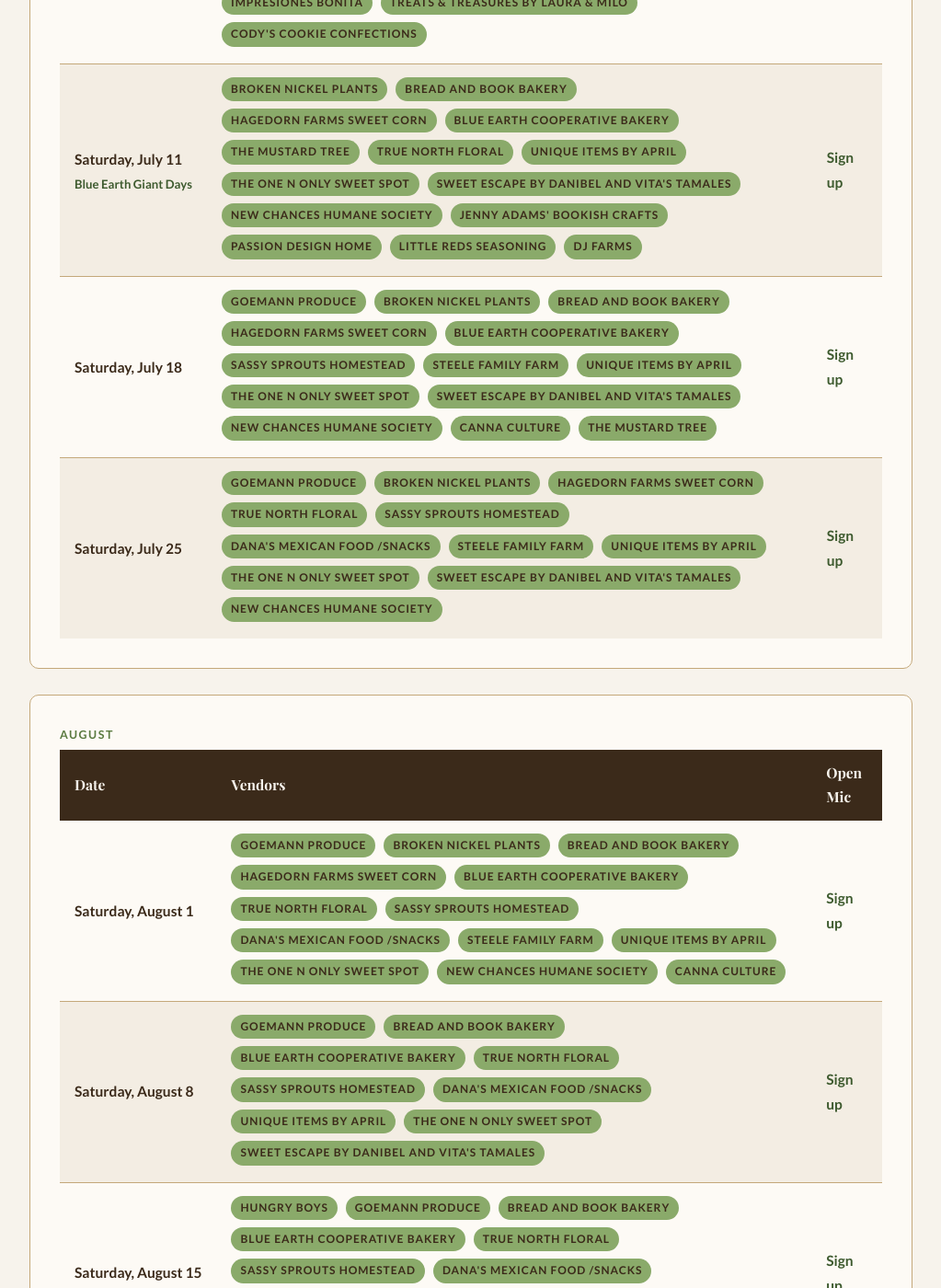
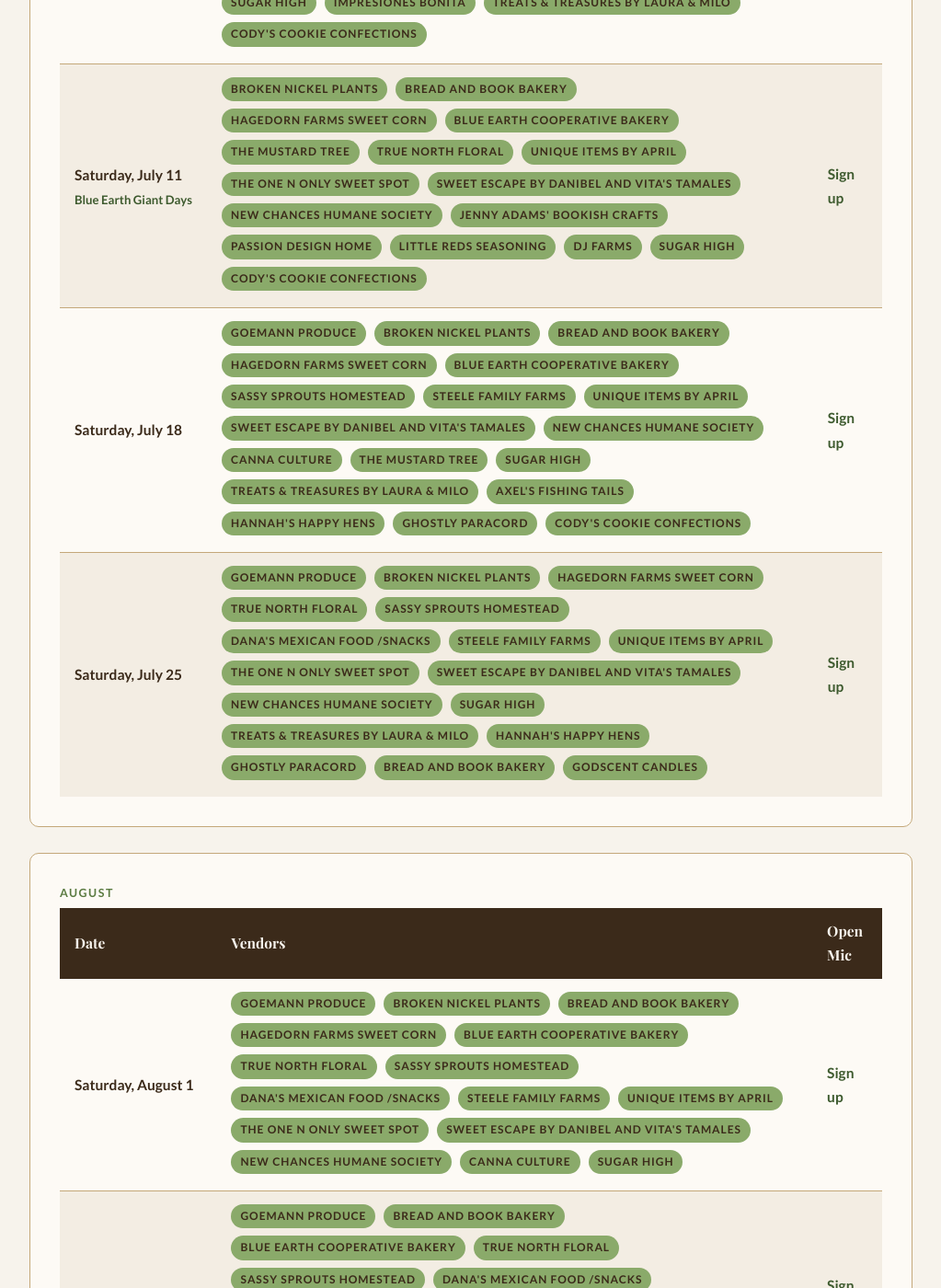
Before and after one commit to blueearthcommunitymarket/blueearthcommunitymarket.github.io, a Jekyll site: the page built from calendar/index.html, in a window 1280 px wide and 1400 px high, scrolled down 1833 px. Shown: the whole window at 92% size, without its empty margins (128-1151 px from the left). Built offline with Jekyll 4.4.1, drawn with Linux system fonts in a browser that asks for light colours; some web fonts are replaced; some of the changed text lies outside the part shown.

Commit message:
Update market calendar from June 23 signup export

```diff
--- a/calendar/index.html
+++ b/calendar/index.html
@@ -45,6 +45,7 @@
                         <span class="tag">T's Sweet Treats and More</span>
                         <span class="tag">Norske Hus Sweets by Joyce</span>
                         <span class="tag">Vons Household Goods</span>
+                        <span class="tag">Sugar High</span>
                         <span class="tag">Impresiones Bonita</span>
                         <span class="tag">The One N Only Sweet Spot</span>
                     </td>
@@ -56,7 +57,6 @@
                         <span class="tag">Blue Earth Cooperative Bakery</span>
                         <span class="tag">True North Floral</span>
                         <span class="tag">Little Ryno Stand</span>
-                        <span class="tag">Sassy Sprouts Homestead</span>
                         <span class="tag">Dana's Mexican Food /Snacks</span>
                         <span class="tag">Steele Family Farm</span>
                         <span class="tag">Unique Items by April</span>
@@ -68,6 +68,7 @@
                         <span class="tag">Creative Cakes By Val</span>
                         <span class="tag">Axel's Fishing Tails</span>
                         <span class="tag">Vons Household Goods</span>
+                        <span class="tag">Sugar High</span>
                         <span class="tag">Impresiones Bonita</span>
                     </td>
                     <td><a href="/open-mic/" class="openmic-link">Sign up</a></td>
@@ -80,13 +81,11 @@
                         <span class="tag">Blue Earth Cooperative Bakery</span>
                         <span class="tag">True North Floral</span>
                         <span class="tag">Little Ryno Stand</span>
-                        <span class="tag">Dana's Mexican Food /Snacks</span>
                         <span class="tag">The One N Only Sweet Spot</span>
                         <span class="tag">Sweet Escape by Danibel and Vita's Tamales</span>
                         <span class="tag">New Chances Humane Society</span>
                         <span class="tag">Jenny Adams' Bookish Crafts</span>
-                        <span class="tag">Vons Household Goods</span>
-                        <span class="tag">Grain &amp; Gather Co</span>
+                        <span class="tag">Sugar High</span>
                         <span class="tag">Impresiones Bonita</span>
                         <span class="tag">Cody's Cookie Confections</span>
                         <span class="tag">GodScent Candles</span>
@@ -94,6 +93,10 @@
                         <span class="tag">American Legion Riders 89</span>
                         <span class="tag">Farm Core Soap Co.</span>
                         <span class="tag">Canna Culture</span>
+                        <span class="tag">Grain &amp; Gather Co.</span>
+                        <span class="tag">Little Reds Seasoning</span>
+                        <span class="tag">DJ Farms</span>
+                        <span class="tag">Norske Hus Sweets</span>
                     </td>
                     <td><a href="/open-mic/" class="openmic-link">Sign up</a></td>
                 </tr>
@@ -120,10 +123,11 @@
                         <span class="tag">Hagedorn Farms Sweet Corn</span>
                         <span class="tag">Blue Earth Cooperative Bakery</span>
                         <span class="tag">True North Floral</span>
-                        <span class="tag">Steele Family Farm</span>
+                        <span class="tag">Steele Family Farms</span>
                         <span class="tag">The One N Only Sweet Spot</span>
                         <span class="tag">Sweet Escape by Danibel and Vita's Tamales</span>
                         <span class="tag">New Chances Humane Society</span>
+                        <span class="tag">Sugar High</span>
                         <span class="tag">Impresiones Bonita</span>
                         <span class="tag">Treats &amp; Treasures by Laura &amp; Milo</span>
                         <span class="tag">Cody's Cookie Confections</span>
@@ -147,6 +151,8 @@
                         <span class="tag">Passion Design Home</span>
                         <span class="tag">Little Reds Seasoning</span>
                         <span class="tag">DJ Farms</span>
+                        <span class="tag">Sugar High</span>
+                        <span class="tag">Cody's Cookie Confections</span>
                     </td>
                     <td><a href="/open-mic/" class="openmic-link">Sign up</a></td>
                 </tr>
@@ -159,13 +165,18 @@
                         <span class="tag">Hagedorn Farms Sweet Corn</span>
                         <span class="tag">Blue Earth Cooperative Bakery</span>
                         <span class="tag">Sassy Sprouts Homestead</span>
-                        <span class="tag">Steele Family Farm</span>
+                        <span class="tag">Steele Family Farms</span>
                         <span class="tag">Unique Items by April</span>
-                        <span class="tag">The One N Only Sweet Spot</span>
                         <span class="tag">Sweet Escape by Danibel and Vita's Tamales</span>
                         <span class="tag">New Chances Humane Society</span>
                         <span class="tag">Canna Culture</span>
                         <span class="tag">The Mustard Tree</span>
+                        <span class="tag">Sugar High</span>
+                        <span class="tag">Treats &amp; Treasures by Laura &amp; Milo</span>
+                        <span class="tag">Axel's Fishing Tails</span>
+                        <span class="tag">Hannah's Happy Hens</span>
+                        <span class="tag">Ghostly Paracord</span>
+                        <span class="tag">Cody's Cookie Confections</span>
                     </td>
                     <td><a href="/open-mic/" class="openmic-link">Sign up</a></td>
                 </tr>
@@ -178,11 +189,17 @@
                         <span class="tag">True North Floral</span>
                         <span class="tag">Sassy Sprouts Homestead</span>
                         <span class="tag">Dana's Mexican Food /Snacks</span>
-                        <span class="tag">Steele Family Farm</span>
+                        <span class="tag">Steele Family Farms</span>
                         <span class="tag">Unique Items by April</span>
                         <span class="tag">The One N Only Sweet Spot</span>
                         <span class="tag">Sweet Escape by Danibel and Vita's Tamales</span>
                         <span class="tag">New Chances Humane Society</span>
+                        <span class="tag">Sugar High</span>
+                        <span class="tag">Treats &amp; Treasures by Laura &amp; Milo</span>
+                        <span class="tag">Hannah's Happy Hens</span>
+                        <span class="tag">Ghostly Paracord</span>
+                        <span class="tag">Bread and Book Bakery</span>
+                        <span class="tag">GodScent Candles</span>
                     </td>
                     <td><a href="/open-mic/" class="openmic-link">Sign up</a></td>
                 </tr>
@@ -211,11 +228,13 @@
                         <span class="tag">True North Floral</span>
                         <span class="tag">Sassy Sprouts Homestead</span>
                         <span class="tag">Dana's Mexican Food /Snacks</span>
-                        <span class="tag">Steele Family Farm</span>
+                        <span class="tag">Steele Family Farms</span>
                         <span class="tag">Unique Items by April</span>
                         <span class="tag">The One N Only Sweet Spot</span>
+                        <span class="tag">Sweet Escape by Danibel and Vita's Tamales</span>
                         <span class="tag">New Chances Humane Society</span>
                         <span class="tag">Canna Culture</span>
+                        <span class="tag">Sugar High</span>
                     </td>
                     <td><a href="/open-mic/" class="openmic-link">Sign up</a></td>
                 </tr>
@@ -231,13 +250,14 @@
                         <span class="tag">Unique Items by April</span>
                         <span class="tag">The One N Only Sweet Spot</span>
                         <span class="tag">Sweet Escape by Danibel and Vita's Tamales</span>
+                        <span class="tag">Sugar High</span>
+                        <span class="tag">Treats &amp; Treasures by Laura &amp; Milo</span>
                     </td>
                     <td><a href="/open-mic/" class="openmic-link">Sign up</a></td>
                 </tr>
                 <tr>
                     <td class="market-date">Saturday, August 15</td>
                     <td>
-                        <span class="tag">Hungry Boys</span>
                         <span class="tag">Goemann Produce</span>
                         <span class="tag">Bread and Book Bakery</span>
                         <span class="tag">Blue Earth Cooperative Bakery</span>
@@ -247,6 +267,8 @@
                         <span class="tag">Unique Items by April</span>
                         <span class="tag">The One N Only Sweet Spot</span>
                         <span class="tag">Sweet Escape by Danibel and Vita's Tamales</span>
+                        <span class="tag">Sugar High</span>
+                        <span class="tag">Treats &amp; Treasures by Laura &amp; Milo</span>
                     </td>
                     <td><a href="/open-mic/" class="openmic-link">Sign up</a></td>
                 </tr>
@@ -258,18 +280,19 @@
                         <span class="tag">Blue Earth Cooperative Bakery</span>
                         <span class="tag">True North Floral</span>
                         <span class="tag">Sassy Sprouts Homestead</span>
-                        <span class="tag">Steele Family Farm</span>
+                        <span class="tag">Steele Family Farms</span>
                         <span class="tag">Unique Items by April</span>
                         <span class="tag">The One N Only Sweet Spot</span>
                         <span class="tag">Sweet Escape by Danibel and Vita's Tamales</span>
                         <span class="tag">Jenny Adams' Bookish Crafts</span>
+                        <span class="tag">Sugar High</span>
+                        <span class="tag">Treats &amp; Treasures by Laura &amp; Milo</span>
                     </td>
                     <td><a href="/open-mic/" class="openmic-link">Sign up</a></td>
                 </tr>
                 <tr>
                     <td class="market-date">Saturday, August 29</td>
                     <td>
-                        <span class="tag">Bummy's BBQ</span>
                         <span class="tag">Goemann Produce</span>
                         <span class="tag">Bread and Book Bakery</span>
                         <span class="tag">True North Floral</span>
@@ -277,6 +300,7 @@
                         <span class="tag">Unique Items by April</span>
                         <span class="tag">The One N Only Sweet Spot</span>
                         <span class="tag">Sweet Escape by Danibel and Vita's Tamales</span>
+                        <span class="tag">Sugar High</span>
                     </td>
                     <td><a href="/open-mic/" class="openmic-link">Sign up</a></td>
                 </tr>
@@ -297,15 +321,16 @@
                 <tr>
                     <td class="market-date">Saturday, September 5<div class="market-date-note">Labor Day Weekend</div></td>
                     <td>
-                        <span class="tag">Hungry Boys</span>
                         <span class="tag">Goemann Produce</span>
                         <span class="tag">Bread and Book Bakery</span>
                         <span class="tag">Blue Earth Cooperative Bakery</span>
                         <span class="tag">True North Floral</span>
-                        <span class="tag">Steele Family Farm</span>
+                        <span class="tag">Steele Family Farms</span>
                         <span class="tag">Unique Items by April</span>
                         <span class="tag">The One N Only Sweet Spot</span>
                         <span class="tag">Sweet Escape by Danibel and Vita's Tamales</span>
+                        <span class="tag">Sugar High</span>
+                        <span class="tag">Treats &amp; Treasures by Laura &amp; Milo</span>
                     </td>
                     <td><a href="/open-mic/" class="openmic-link">Sign up</a></td>
                 </tr>
@@ -316,11 +341,13 @@
                         <span class="tag">Bread and Book Bakery</span>
                         <span class="tag">Blue Earth Cooperative Bakery</span>
                         <span class="tag">True North Floral</span>
-                        <span class="tag">Steele Family Farm</span>
+                        <span class="tag">Steele Family Farms</span>
                         <span class="tag">Unique Items by April</span>
                         <span class="tag">The One N Only Sweet Spot</span>
                         <span class="tag">Sweet Escape by Danibel and Vita's Tamales</span>
                         <span class="tag">The Mustard Tree</span>
+                        <span class="tag">Sugar High</span>
+                        <span class="tag">Treats &amp; Treasures by Laura &amp; Milo</span>
                     </td>
                     <td><a href="/open-mic/" class="openmic-link">Sign up</a></td>
                 </tr>
@@ -331,10 +358,12 @@
                         <span class="tag">Bread and Book Bakery</span>
                         <span class="tag">Blue Earth Cooperative Bakery</span>
                         <span class="tag">True North Floral</span>
-                        <span class="tag">Steele Family Farm</span>
+                        <span class="tag">Steele Family Farms</span>
                         <span class="tag">Unique Items by April</span>
                         <span class="tag">The One N Only Sweet Spot</span>
                         <span class="tag">Sweet Escape by Danibel and Vita's Tamales</span>
+                        <span class="tag">Sugar High</span>
+                        <span class="tag">Treats &amp; Treasures by Laura &amp; Milo</span>
                     </td>
                     <td><a href="/open-mic/" class="openmic-link">Sign up</a></td>
                 </tr>
@@ -345,10 +374,12 @@
                         <span class="tag">Bread and Book Bakery</span>
                         <span class="tag">Blue Earth Cooperative Bakery</span>
                         <span class="tag">True North Floral</span>
-                        <span class="tag">Steele Family Farm</span>
+                        <span class="tag">Steele Family Farms</span>
                         <span class="tag">Unique Items by April</span>
                         <span class="tag">The One N Only Sweet Spot</span>
                         <span class="tag">Sweet Escape by Danibel and Vita's Tamales</span>
+                        <span class="tag">Sugar High</span>
+                        <span class="tag">Treats &amp; Treasures by Laura &amp; Milo</span>
                     </td>
                     <td><a href="/open-mic/" class="openmic-link">Sign up</a></td>
                 </tr>
@@ -372,10 +403,12 @@
                         <span class="tag">Bread and Book Bakery</span>
                         <span class="tag">Blue Earth Cooperative Bakery</span>
                         <span class="tag">True North Floral</span>
-                        <span class="tag">Steele Family Farm</span>
+                        <span class="tag">Steele Family Farms</span>
                         <span class="tag">Unique Items by April</span>
                         <span class="tag">The One N Only Sweet Spot</span>
                         <span class="tag">Sweet Escape by Danibel and Vita's Tamales</span>
+                        <span class="tag">Sugar High</span>
+                        <span class="tag">Treats &amp; Treasures by Laura &amp; Milo</span>
                     </td>
                     <td><a href="/open-mic/" class="openmic-link">Sign up</a></td>
                 </tr>
@@ -385,10 +418,12 @@
                         <span class="tag">Bread and Book Bakery</span>
                         <span class="tag">Blue Earth Cooperative Bakery</span>
                         <span class="tag">True North Floral</span>
-                        <span class="tag">Steele Family Farm</span>
+                        <span class="tag">Steele Family Farms</span>
                         <span class="tag">Unique Items by April</span>
                         <span class="tag">The One N Only Sweet Spot</span>
                         <span class="tag">Sweet Escape by Danibel and Vita's Tamales</span>
+                        <span class="tag">Sugar High</span>
+                        <span class="tag">Treats &amp; Treasures by Laura &amp; Milo</span>
                     </td>
                     <td><a href="/open-mic/" class="openmic-link">Sign up</a></td>
                 </tr>
@@ -398,11 +433,13 @@
                         <span class="tag">Bread and Book Bakery</span>
                         <span class="tag">Blue Earth Cooperative Bakery</span>
                         <span class="tag">True North Floral</span>
-                        <span class="tag">Steele Family Farm</span>
+                        <span class="tag">Steele Family Farms</span>
                         <span class="tag">Unique Items by April</span>
                         <span class="tag">The One N Only Sweet Spot</span>
                         <span class="tag">Sweet Escape by Danibel and Vita's Tamales</span>
                         <span class="tag">Jenny Adams' Bookish Crafts</span>
+                        <span class="tag">Sugar High</span>
+                        <span class="tag">Treats &amp; Treasures by Laura &amp; Milo</span>
                     </td>
                     <td><a href="/open-mic/" class="openmic-link">Sign up</a></td>
                 </tr>
@@ -413,6 +450,8 @@
                         <span class="tag">True North Floral</span>
                         <span class="tag">Sweet Escape by Danibel and Vita's Tamales</span>
                         <span class="tag">The One N Only Sweet Spot</span>
+                        <span class="tag">Sugar High</span>
+                        <span class="tag">Bread and Book Bakery</span>
                     </td>
                     <td><a href="/open-mic/" class="openmic-link">Sign up</a></td>
                 </tr>
@@ -423,6 +462,9 @@
                         <span class="tag">True North Floral</span>
                         <span class="tag">The One N Only Sweet Spot</span>
                         <span class="tag">Sweet Escape by Danibel and Vita's Tamales</span>
+                        <span class="tag">Sugar High</span>
+                        <span class="tag">Treats &amp; Treasures by Laura &amp; Milo</span>
+                        <span class="tag">Bread and Book Bakery</span>
                     </td>
                     <td><a href="/open-mic/" class="openmic-link">Sign up</a></td>
                 </tr>
```
